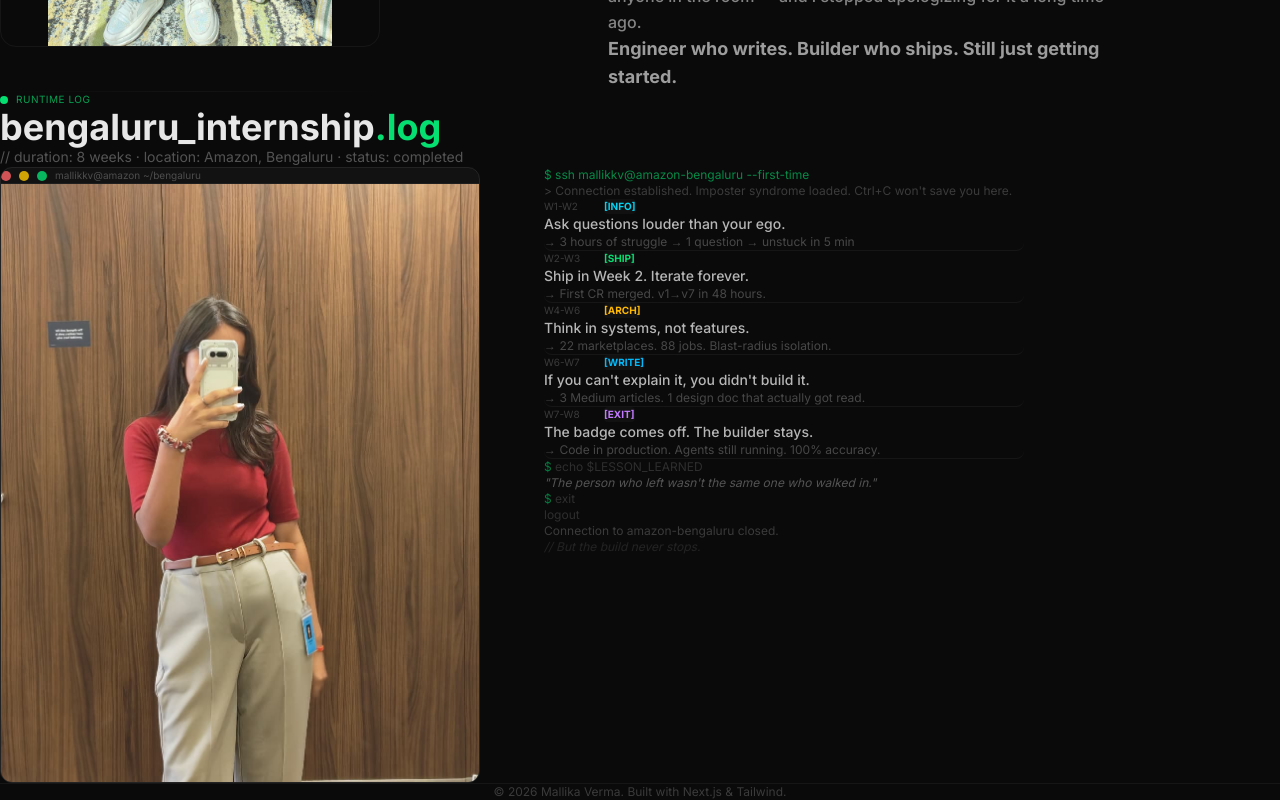
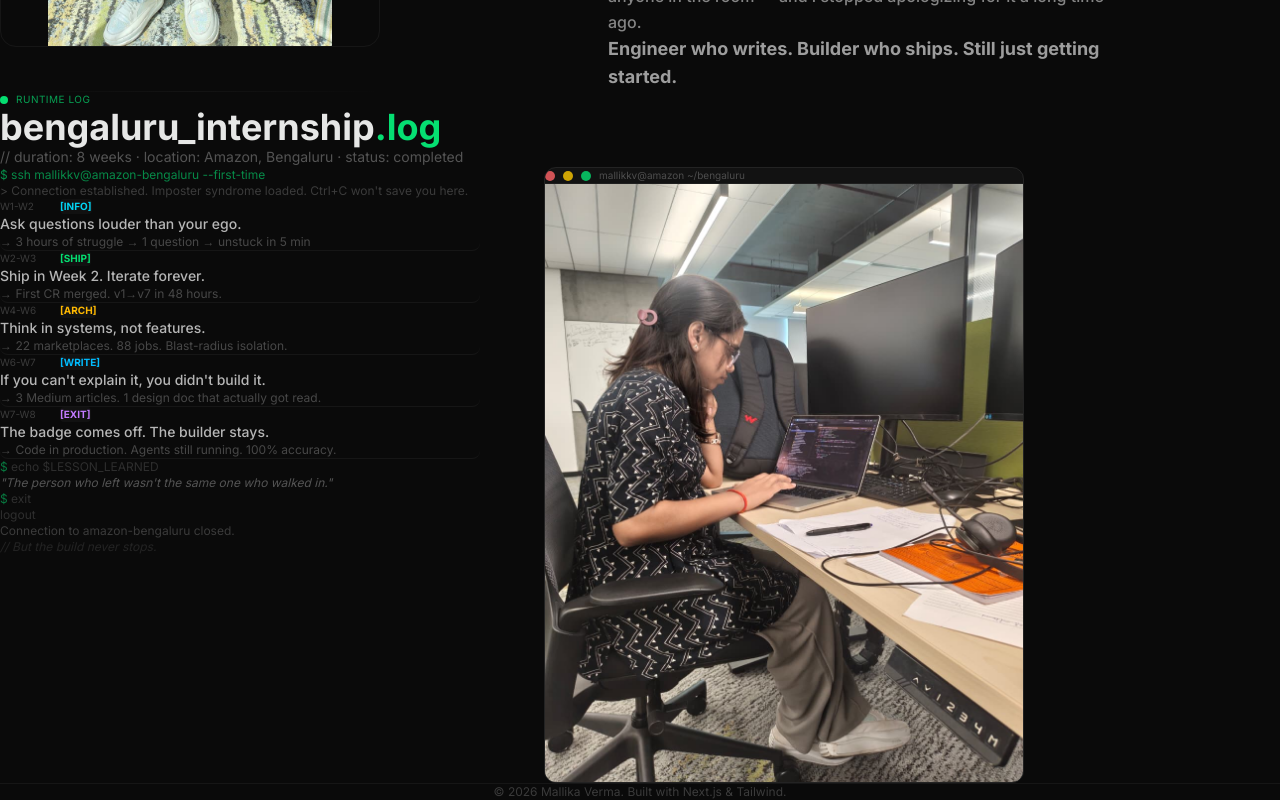
Before and after one commit to Mallika-coder/my-portfolio, a Next.js app: page / in a window 1280 px wide. Shown: the part 1713-2513 px from the top of the page. Built offline with nearby package versions, Linux system fonts and the light colour scheme; a web font is replaced by a local one.

Commit message:
Bengaluru: swap to i8 photo, reverse layout (content left, photo right)

```diff
--- a/src/app/page.tsx
+++ b/src/app/page.tsx
@@ -515,11 +515,12 @@ export default function Home() {
               <p className="text-sm font-[var(--font-mono)] text-white/30">// duration: 8 weeks · location: Amazon, Bengaluru · status: completed</p>
             </motion.div>
 
-            {/* Two column: Photo left, log entries right */}
+            {/* Two column: Content left, Photo right */}
             <div className="grid grid-cols-1 lg:grid-cols-2 gap-12 lg:gap-16 items-start">
-              {/* Photo — with terminal frame */}
+              {/* Photo — with terminal frame, ORDER 2 (right side) */}
               <motion.div
-                initial={{ opacity: 0, x: -30 }}
+                className="lg:order-2"
+                initial={{ opacity: 0, x: 30 }}
                 whileInView={{ opacity: 1, x: 0 }}
                 viewport={{ once: true }}
                 transition={{ duration: 0.8 }}
@@ -534,15 +535,15 @@ export default function Home() {
                   </div>
                   {/* Photo */}
                   <div className="relative aspect-[4/5]">
-                    <Image src="/images/i5.jpeg" alt="Mallika at Amazon" fill className="object-cover" sizes="(max-width: 1024px) 100vw, 50vw" />
+                    <Image src="/images/i8.jpeg" alt="Mallika at Amazon" fill className="object-cover" sizes="(max-width: 1024px) 100vw, 50vw" />
                   </div>
                 </div>
               </motion.div>
 
-              {/* Log entries — full terminal session */}
+              {/* Log entries — full terminal session, ORDER 1 (left side) */}
               <motion.div
-                className="space-y-0 font-[var(--font-mono)]"
-                initial={{ opacity: 0, x: 30 }}
+                className="space-y-0 font-[var(--font-mono)] lg:order-1"
+                initial={{ opacity: 0, x: -30 }}
                 whileInView={{ opacity: 1, x: 0 }}
                 viewport={{ once: true }}
                 transition={{ duration: 0.8, delay: 0.2 }}
```
